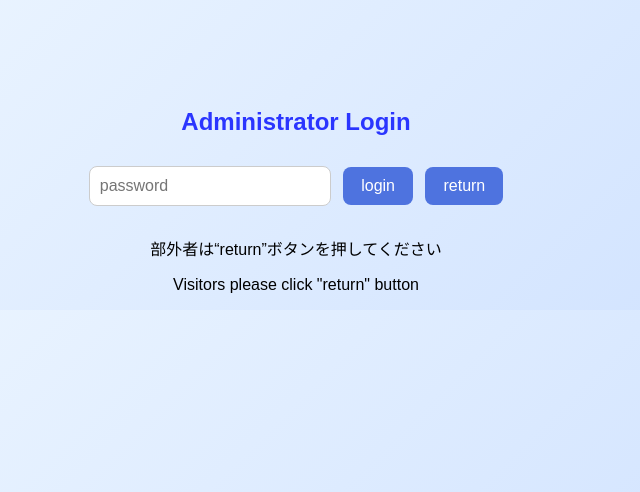
After one commit to AmorNian/KOUDAISAI_SUPABASE, a Flask app: page /adminlogin in a window 1280 px wide. The commit adds this page. Shown: the top 492 px of the page, without its empty margins (344-984 px from the left). Run offline with Flask 3, Linux system fonts and the light colour scheme.

Commit message:
add chechposition and admin login

```diff
--- a/app.py
+++ b/app.py
@@ -7,51 +7,68 @@ app = Flask(__name__)
 url = "https://ngfkaxoxnsukgntmrtur.supabase.co"
 key = "sb_secret_4MHsA0C2_W_MXEiCFyp5lQ_7l6i0uQO"
 supabase: Client = create_client(url, key)
+adminpassword = "Sakaguchi2025"
 
 @app.route("/")
 def home():
     return render_template("index.html")
 
+@app.route('/adminlogin')
+def adminlogin():
+    return render_template("adminlogin.html")
+
 @app.route("/get_number", methods=['POST'])
 def get_number():
     data = request.json
     name = data["name"]
+    # 没有输入名字
     if len(name) == 0:
         return {"status": 1}
-    # 获取当前最大号码
-    res = supabase.table("User").select("id").order("id", desc=True).limit(1).execute()
-    max_number = res.data[0]["id"] if res.data else 0
 
-    new_number = max_number + 1
-    supabase.table("User").insert({"name": name, "id": new_number, "status": 0, "time_start":"10:10"}).execute()
-    return {"number": new_number, "status": 0}
+    res = supabase.table("User").select("*").eq("name", name).execute()
+    if res.data:
+        # 重名了
+        return {"status": 2}
+    else:
+        # 获取当前最大号码
+        res = supabase.table("User").select("id").order("id", desc=True).limit(1).execute()
+        max_number = res.data[0]["id"] if res.data else 0
+
+        new_number = max_number + 1
+        supabase.table("User").insert({"name": name, "id": new_number, "status": 0, "time_start":"10:10"}).execute()
+        return {"number": new_number, "status": 0}
 
 # ===== 查询前方人数接口 =====
-@app.route("/check_position")
-async def check_position(request: request):
-    data = await request.json()
+@app.route("/check_position", methods=['POST'])
+def check_position():
+    data = request.json
     name = data["name"]
 
     # 查找用户的号码
-    res = supabase.table("queue").select("number").eq("name", name).execute()
+    res = supabase.table("User").select("id").eq("name", name).execute()
     if not res.data:
-        return {"error": "User not found"}
+        return {"status": 1}
 
-    user_number = res.data[0]["number"]
+    user_number = res.data[0]["id"]
     # 查找前方还在等待的人
-    res2 = supabase.table("queue").select("number").lt("number", user_number).eq("status", "waiting").execute()
+    res2 = supabase.table("User").select("id").lt("id", user_number).eq("status", 0).execute()
     waiting_count = len(res2.data)
 
     return {"number": user_number, "waiting": waiting_count}
 
-if __name__ == '__main__':
+@app.route("/admin_login", methods=['POST'])
+def admin_login():
+    data = request.json
+    pwd = data["password"]
+    if pwd == adminpassword:
+        return {"status": 0}
+    else:
+        return {"status": 1}
+
+""" if __name__ == '__main__':
     port = int(os.environ.get("PORT", 5000))  # Render 会提供 PORT 环境变量
-    app.run(host="0.0.0.0", port=port)
-'''
-@app.route('/')
-def hello_world():
-    return 'hello world'
+    app.run(host="0.0.0.0", port=port) """
 
-if __name__ == '__main__':
+
+if __name__ == "__main__":
     app.run(debug=True)
-'''
--- /dev/null
+++ b/templates/adminlogin.html
@@ -0,0 +1,86 @@
+<!DOCTYPE html>
+<html lang="zh">
+<head>
+  <meta charset="UTF-8">
+  <title>排队取号系统</title>
+  <style>
+    body {
+      font-family: "Microsoft YaHei", sans-serif;
+      background: linear-gradient(135deg, #f0f8ff, #cde0ff);
+      text-align: center;
+      padding-top: 80px;
+    }
+    h2 {
+      color: #2a35ff;
+      margin-bottom: 30px;
+    }
+    input {
+      padding: 10px;
+      font-size: 16px;
+      border-radius: 8px;
+      border: 1px solid #ccc;
+      width: 220px;
+      outline: none;
+    }
+    button {
+      padding: 10px 18px;
+      margin-left: 8px;
+      background-color: #4e73df;
+      color: white;
+      border: none;
+      border-radius: 8px;
+      font-size: 16px;
+      cursor: pointer;
+      transition: 0.3s;
+    }
+    button:hover {
+      background-color: #3756c0;
+    }
+    #result {
+      margin-top: 30px;
+      font-size: 20px;
+      font-weight: bold;
+      color: #333;
+    }
+  </style>
+</head>
+
+
+<body>
+  <h2>Administrator Login</h2>
+  <input type="text" id="password" placeholder="password">
+  <button onclick="login()">login</button>
+  <button onclick="back()">return</button>
+
+  <p id="result"></p>
+  <p>部外者は“return”ボタンを押してください</p>
+  <p></p>Visitors please click "return" button</p>
+
+  <script>
+    async function login() {
+      let password = document.getElementById("password").value;
+      if (!password) {
+        document.getElementById("result").innerText = "please input password";
+        return;
+      }
+
+      let res = await fetch("/admin_login", {
+        method: "POST",
+        headers: { "Content-Type": "application/json" },
+        body: JSON.stringify({ password: password })
+      });
+
+      let data = await res.json();
+      if (data.status == 1) {
+        document.getElementById("result").innerText = "password is wrong";
+      } else {
+        document.getElementById("result").innerText = "login success";
+      }
+    }
+
+    async function back() {
+        window.location.href = "/";
+    }
+  </script>
+</body>
+</html>
```
Also changed, not shown: templates/index.html (+32 -3 lines).
